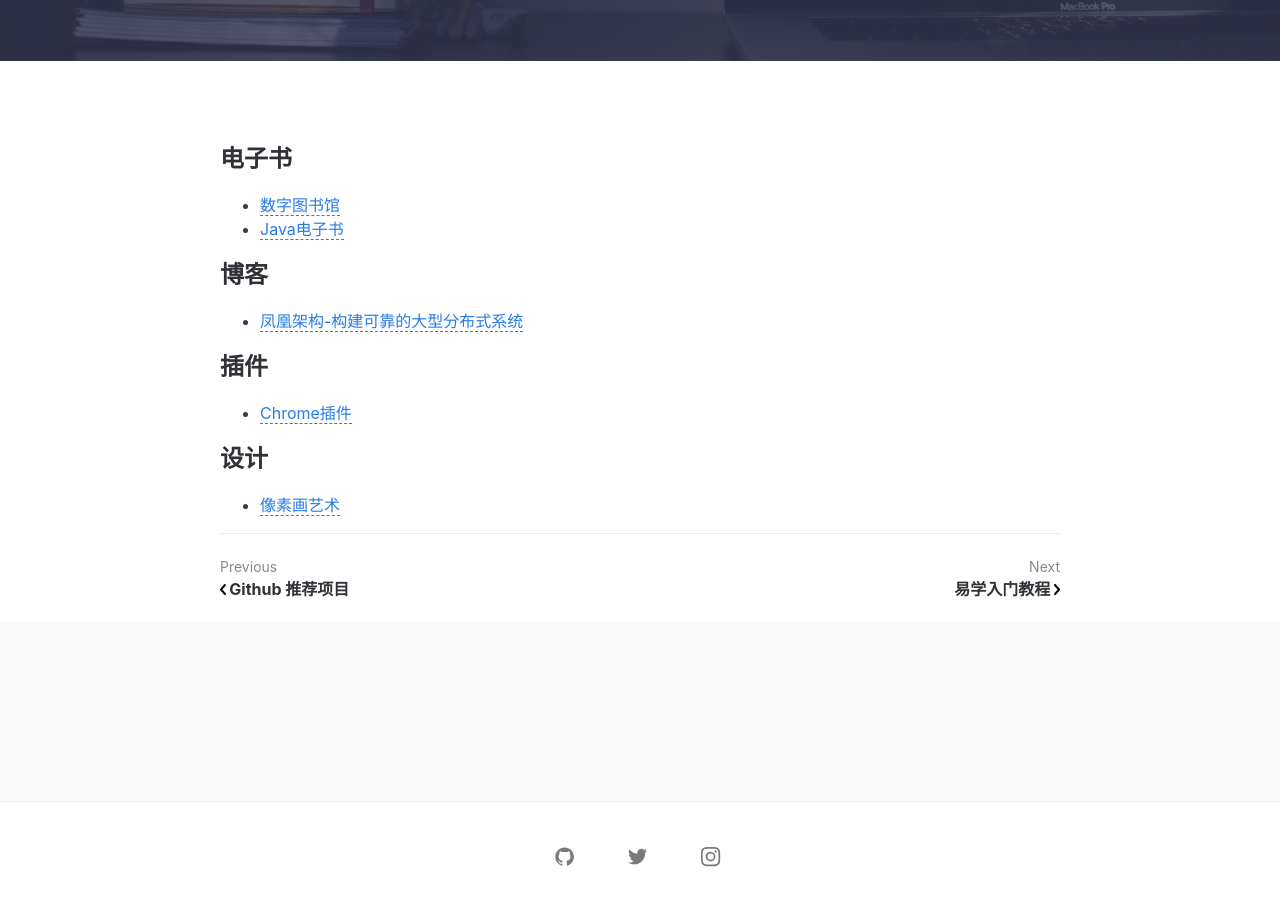
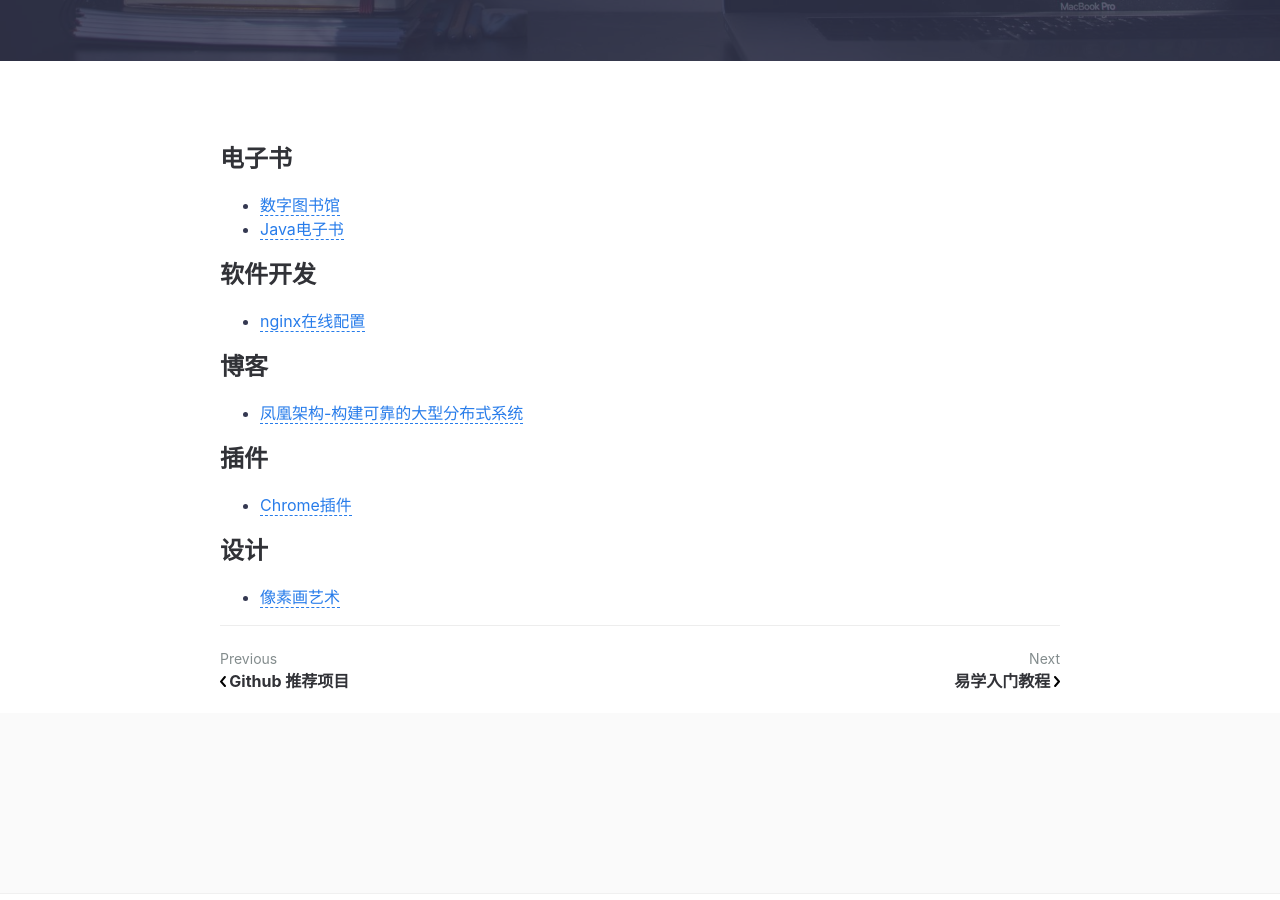
Before and after one commit to liushaofeng89/blog, a Jekyll site: the page built from _posts/2021-12-06-bookmark.md, in a window 1280 px wide and 900 px high, scrolled down 515 px. Built offline with Jekyll 4.4.1, drawn with Linux system fonts in a browser that asks for light colours; comment, search, counter and statistics services are not loaded.

Commit message:
Update 2021-12-06-bookmark.md
新增nginx在线配置系统地址

```diff
--- a/_posts/2021-12-06-bookmark.md
+++ b/_posts/2021-12-06-bookmark.md
@@ -10,6 +10,9 @@ featured-img: emile-perron-190221
   * [数字图书馆](https://sa1lib.org/)
   * [Java电子书](https://www.shangmayuan.com/a/7e4c5740da7e465ab2dd316f.html)
 
+## 软件开发
+  * [nginx在线配置](https://nginxconfig.io/)
+
 ## 博客
   * [凤凰架构-构建可靠的大型分布式系统](https://icyfenix.cn/)
 
```
